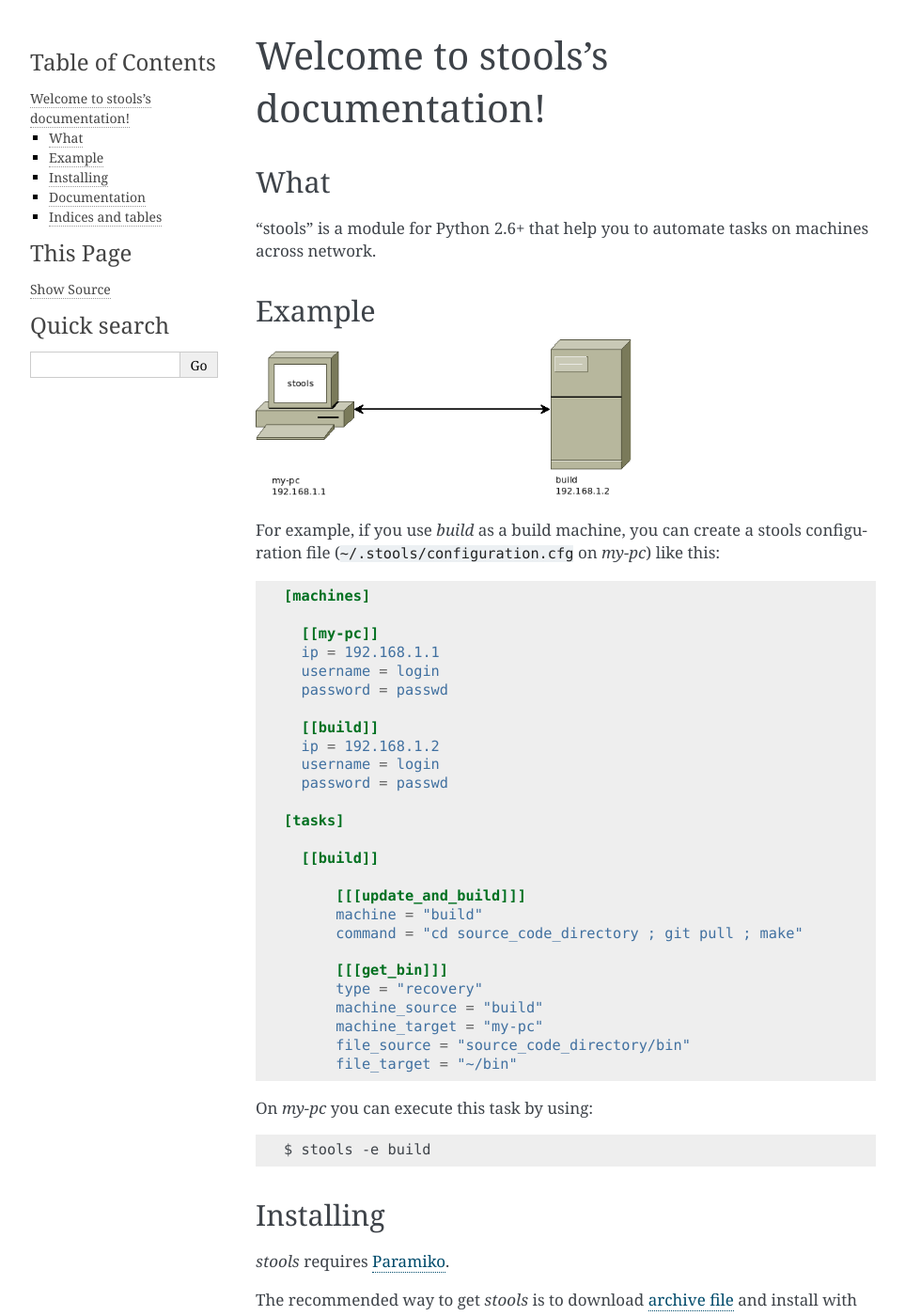
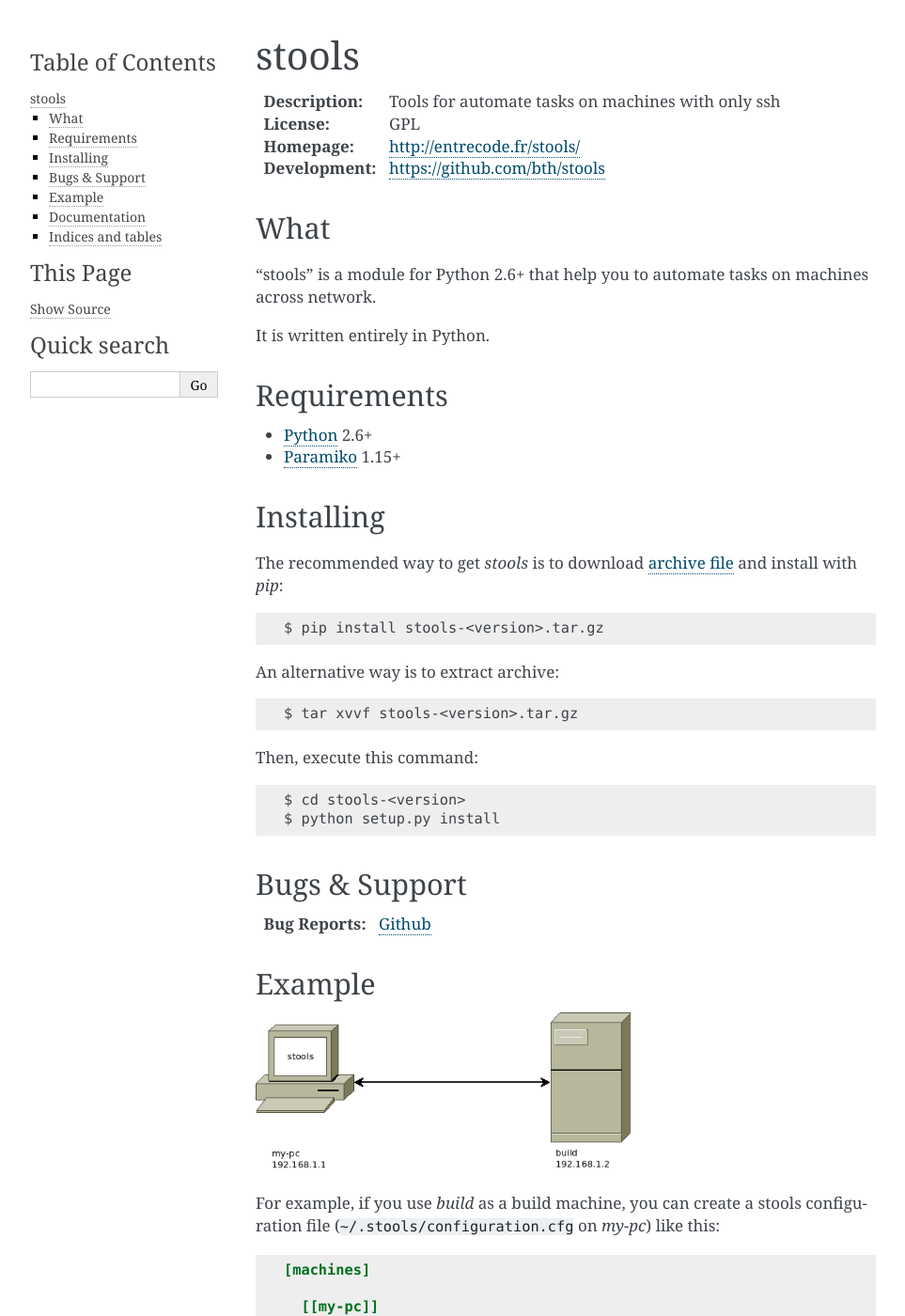
Before and after one commit to bth/stools, a Sphinx documentation site: the page built from doc/index.rst, in a window 1280 px wide and 1400 px high. Shown: the whole window at 94% size, without its empty margins (148-1111 px from the left). Built offline with Sphinx 7.4.7, drawn with Linux system fonts in a browser that asks for light colours; some of the changed lines change nothing that is shown; some of the changed text lies outside the part shown.

Commit message:
Inclusion of README in documentation

```diff
--- a/README.rst
+++ b/README.rst
@@ -24,8 +24,8 @@
 - `Paramiko <http://www.paramiko.org/>`_ 1.15+
 
 
-Installation
-------------
+Installing
+----------
 
 The recommended way to get `stools` is to download `archive file
 <https://github.com/bth/stools/blob/master/versions/stools-0.1.tar.gz?raw=true>`_
--- a/doc/index.rst
+++ b/doc/index.rst
@@ -3,13 +3,7 @@
    You can adapt this file completely to your liking, but it should at least
    contain the root `toctree` directive.
 
-Welcome to stools's documentation!
-==================================
-
-What
-----
-
-"stools" is a module for Python 2.6+ that help you to automate tasks on machines across network.
+.. include:: ../README.rst
 
 Example
 -------
@@ -53,26 +47,6 @@
 
     $ stools -e build
 
-Installing
-------------
-
-`stools` requires `Paramiko <http://www.paramiko.org>`_.
-
-The recommended way to get `stools` is to download `archive file
-<https://github.com/bth/stools/blob/master/versions/stools-0.1.tar.gz?raw=true>`_
-and install with `pip`::
-
-    $ pip install stools-<version>.tar.gz
-
-An alternative way is to extract archive::
-
-    $ tar xvvf stools-<version>.tar.gz
-
-Then, execute this command::
-
-    $ cd stools-<version>
-    $ python setup.py install
-
 Documentation
 -------------
 
```
